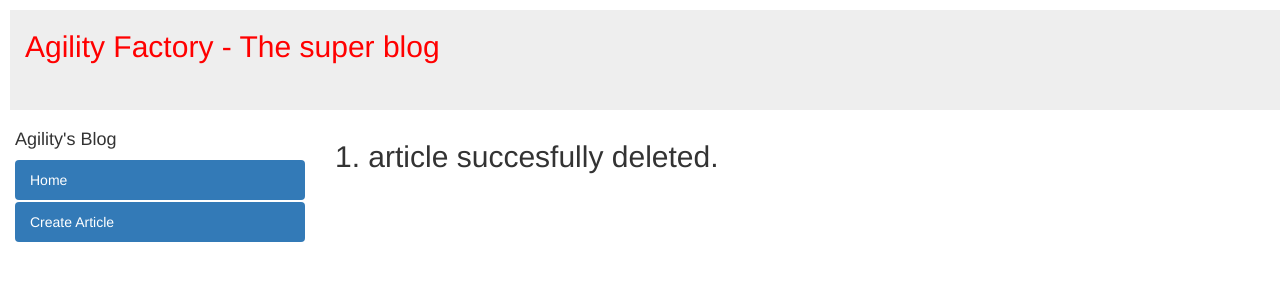
After one commit to bandris342/AgilDjango, a Django app: page /articles/delete/1 in a window 1280 px wide. The commit adds this page. Shown: the top 300 px of the page. Run offline with Django 3.2, Linux system fonts and the light colour scheme; data comes from the database, SQL or seed files in the repository; both versions use the stored data as it was after the commit; some libraries are stand-ins or nearby versions.

Commit message:
Add Delete function

```diff
--- a/articles/templates/articles/DetailArticle.html
+++ b/articles/templates/articles/DetailArticle.html
@@ -7,5 +7,5 @@
     <p>{{ article.description}}</p>
     <br><br>
     <a href="{% url 'articles:article_edit' article.pk %}" class="btn btn-warning">Edit Article</a>
-    <a href="#" class="btn btn-danger">Delete Article</a>
+    <a href="{% url 'articles:article_delete' article.pk %}" class="btn btn-danger">Delete Article</a>
 {% endblock %}
--- /dev/null
+++ b/articles/templates/articles/Message.html
@@ -0,0 +1,5 @@
+{% extends 'articles/base.html' %}
+
+{% block content %}
+    <h2>{{ message }}</h2>
+{% endblock %}
--- a/articles/urls.py
+++ b/articles/urls.py
@@ -7,4 +7,5 @@ urlpatterns = [
     url(r'^detail/(?P<pk>\d+)$', views.article_detail, name='article_detail'),
     url(r'^edit/(?P<pk>\d+)$', views.article_edit, name='article_edit'),
     url(r'^new/$', views.article_new, name='article_new'),
+    url(r'^delete/(?P<pk>\d+)$', views.article_delete, name='article_delete'),
 ]
--- a/articles/views.py
+++ b/articles/views.py
@@ -1,4 +1,4 @@
-from django.shortcuts import render, get_object_or_404, redirect
+from django.shortcuts import render, get_object_or_404
 from django.utils import timezone
 from django.contrib import messages
 from .models import Articles
@@ -43,3 +43,10 @@ def article_new(request):
         form = PostForm()
         context = {"message": "", "form": form}
     return render(request, 'articles/EditArticle.html', context)
+
+def article_delete(request, pk):
+    article = Articles.objects.get(pk=pk)
+    message = article.title + " succesfully deleted."
+    article.delete()
+    context = {"message": message}
+    return render(request, 'articles/Message.html', context)
```
Also changed, not shown: db.sqlite3.
